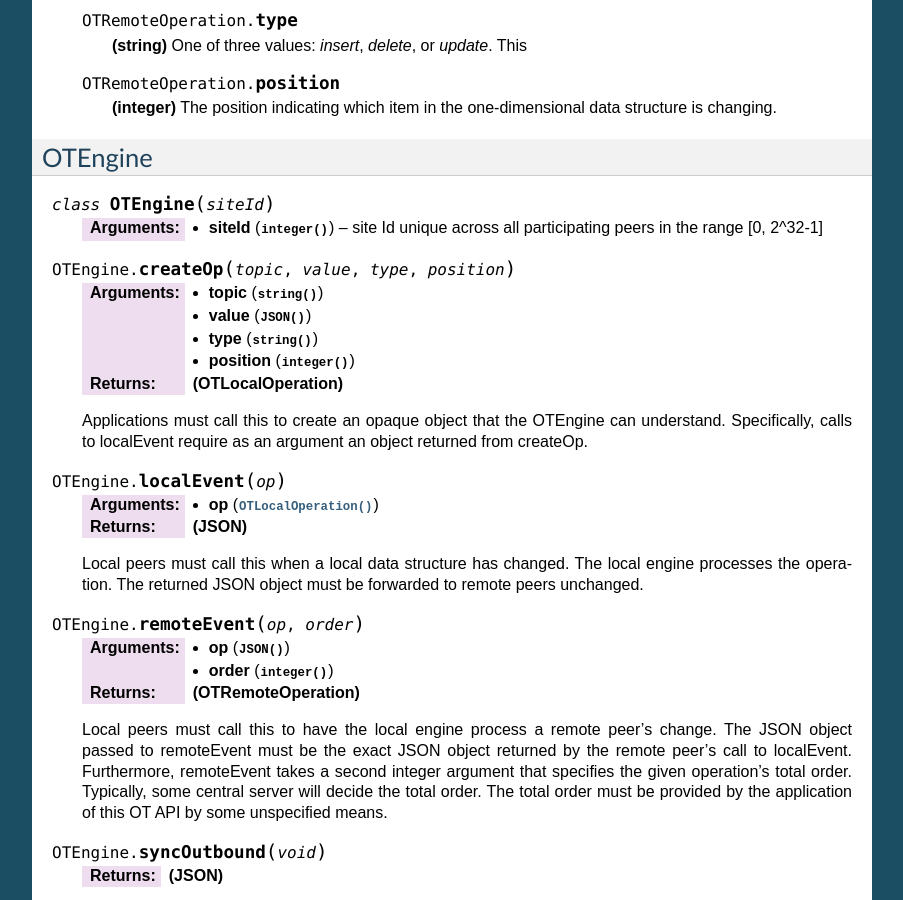
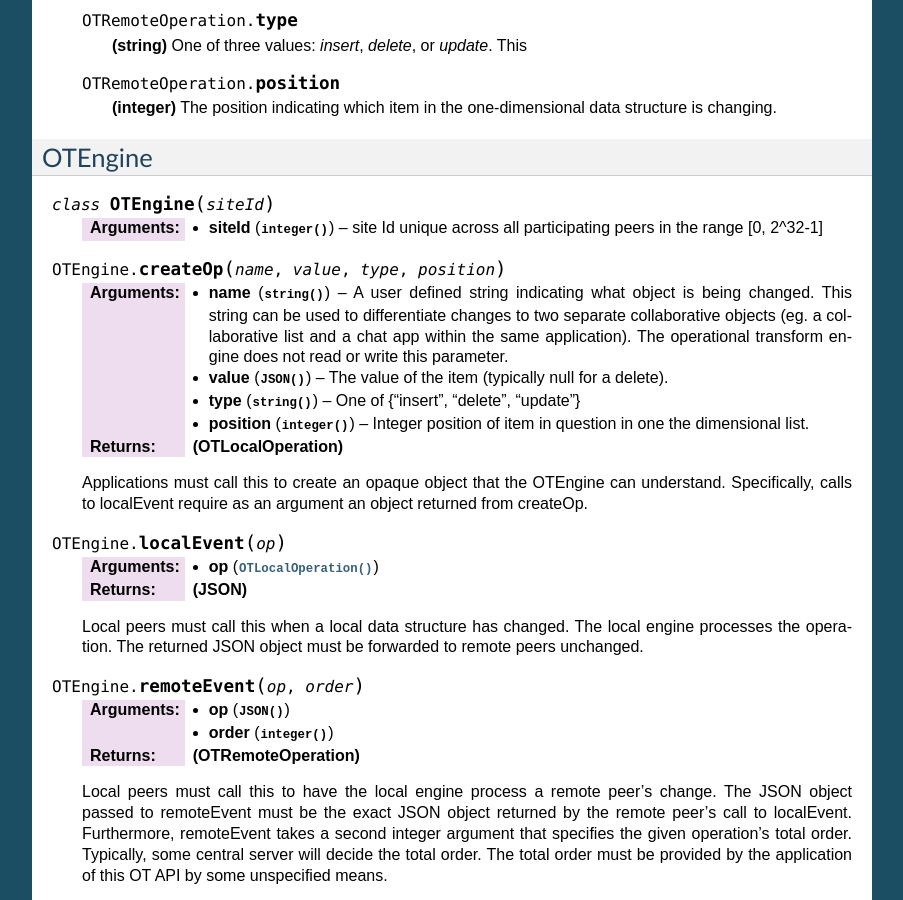
Before and after one commit to opencoweb/coweb-jsoe, a Sphinx documentation site: the page built from docs/api.rst, in a window 1280 px wide and 900 px high, scrolled down 794 px. Shown: the whole window, without its empty margins (198-1101 px from the left). Built offline with Sphinx 7.4.7, drawn with Linux system fonts in a browser that asks for light colours.

Commit message:
Update docs

```diff
--- a/OTEngine.js
+++ b/OTEngine.js
@@ -166,8 +166,6 @@ define([
 	 * operation is applied to the local engine. This function will then return
 	 * a JSON object that can be passed to remote peer's OTEngine.remoteEvent.
 	 *
-	 *
-	 *
 	 * @param localOp
 	 * @return JSON encodable object to send to remote sites, or false on error.
 	 */
--- a/docs/api.rst
+++ b/docs/api.rst
@@ -66,12 +66,17 @@ OTEngine
 	:param integer siteId: site Id unique across all participating peers in the
 		range [0, 2^32-1]
 
-.. js:function:: OTEngine.createOp(topic, value, type, position)
+.. js:function:: OTEngine.createOp(name, value, type, position)
 
-	:param string topic:
-	:param JSON value:
-	:param string type:
-	:param integer position:
+	:param string name: A user defined string indicating what object is being
+	 changed. This string can be used to differentiate changes to two separate
+	 collaborative objects (eg. a collaborative list and a chat app within the
+	 same application). The operational transform engine does not read or write
+	 this parameter.
+	:param JSON value: The value of the item (typically null for a delete).
+	:param string type: One of {"insert", "delete", "update"}
+	:param integer position: Integer position of item in question in one the
+	 dimensional list.
 	:returns: **(OTLocalOperation)**
 
 	Applications must call this to create an opaque object that the OTEngine can
--- a/docs/conf.py
+++ b/docs/conf.py
@@ -64,7 +64,7 @@ release = '0.8.3.1-SNAPSHOT'
 
 # List of patterns, relative to source directory, that match files and
 # directories to ignore when looking for source files.
-exclude_patterns = ['_build']
+exclude_patterns = ['_build', 'replace.rst']
 
 # The reST default role (used for this markup: `text`) to use for all documents.
 #default_role = None
```
Also changed, not shown: README.markdown (+8 -3 lines), 2 other files.
